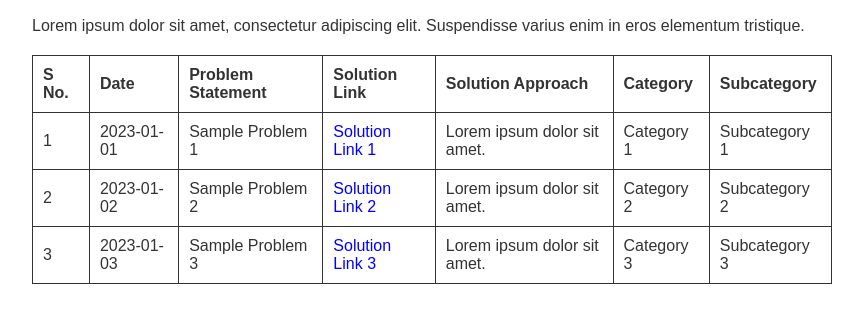
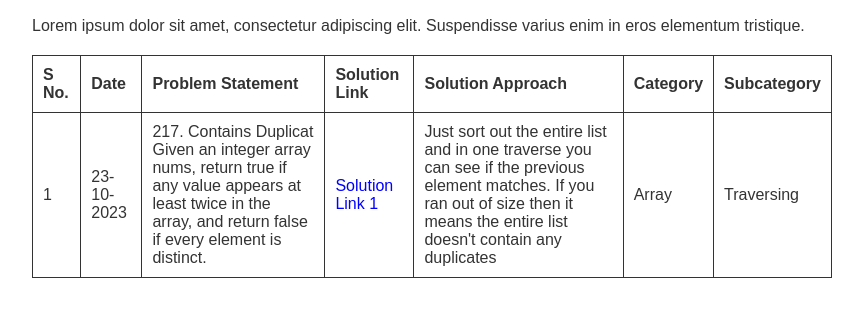
Before and after one commit to Ayoush/ayoush.github.io, a plain HTML site: page index.html in a window 1280 px wide. Shown: the part 67-390 px from the top of the page, without its empty margins (208-1071 px from the left). Drawn offline with Linux system fonts and the light colour scheme.

Commit message:
Added solution for contains duplicate

```diff
--- a/index.html
+++ b/index.html
@@ -22,30 +22,12 @@
             </tr>
             <tr>
                 <td>1</td>
-                <td>2023-01-01</td>
-                <td>Sample Problem 1</td>
-                <td><a href="#">Solution Link 1</a></td>
-                <td>Lorem ipsum dolor sit amet.</td>
-                <td>Category 1</td>
-                <td>Subcategory 1</td>
-            </tr>
-            <tr>
-                <td>2</td>
-                <td>2023-01-02</td>
-                <td>Sample Problem 2</td>
-                <td><a href="#">Solution Link 2</a></td>
-                <td>Lorem ipsum dolor sit amet.</td>
-                <td>Category 2</td>
-                <td>Subcategory 2</td>
-            </tr>
-            <tr>
-                <td>3</td>
-                <td>2023-01-03</td>
-                <td>Sample Problem 3</td>
-                <td><a href="#">Solution Link 3</a></td>
-                <td>Lorem ipsum dolor sit amet.</td>
-                <td>Category 3</td>
-                <td>Subcategory 3</td>
+                <td>23-10-2023</td>
+                <td>217. Contains Duplicat <br> Given an integer array nums, return true if any value appears at least twice in the array, and return false if every element is distinct.</td>
+                <td><a href="https://gist.github.com/Ayoush/93c084bd0ed92e254974cc7dd5e3f870">Solution Link 1</a></td>
+                <td>Just sort out the entire list and in one traverse you can see if the previous element matches. If you ran out of size then it means the entire list doesn't contain any duplicates</td>
+                <td>Array</td>
+                <td>Traversing</td>
             </tr>
         </table>
     </div>
```
